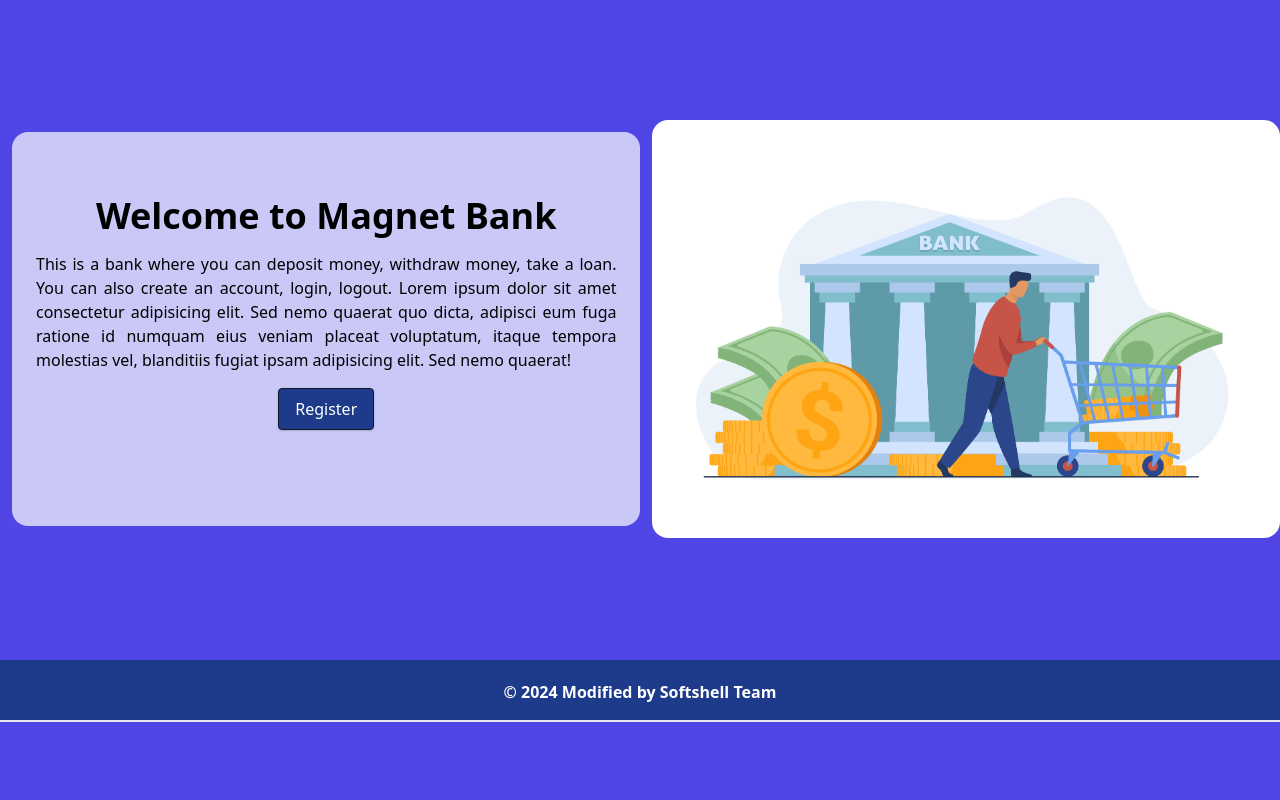
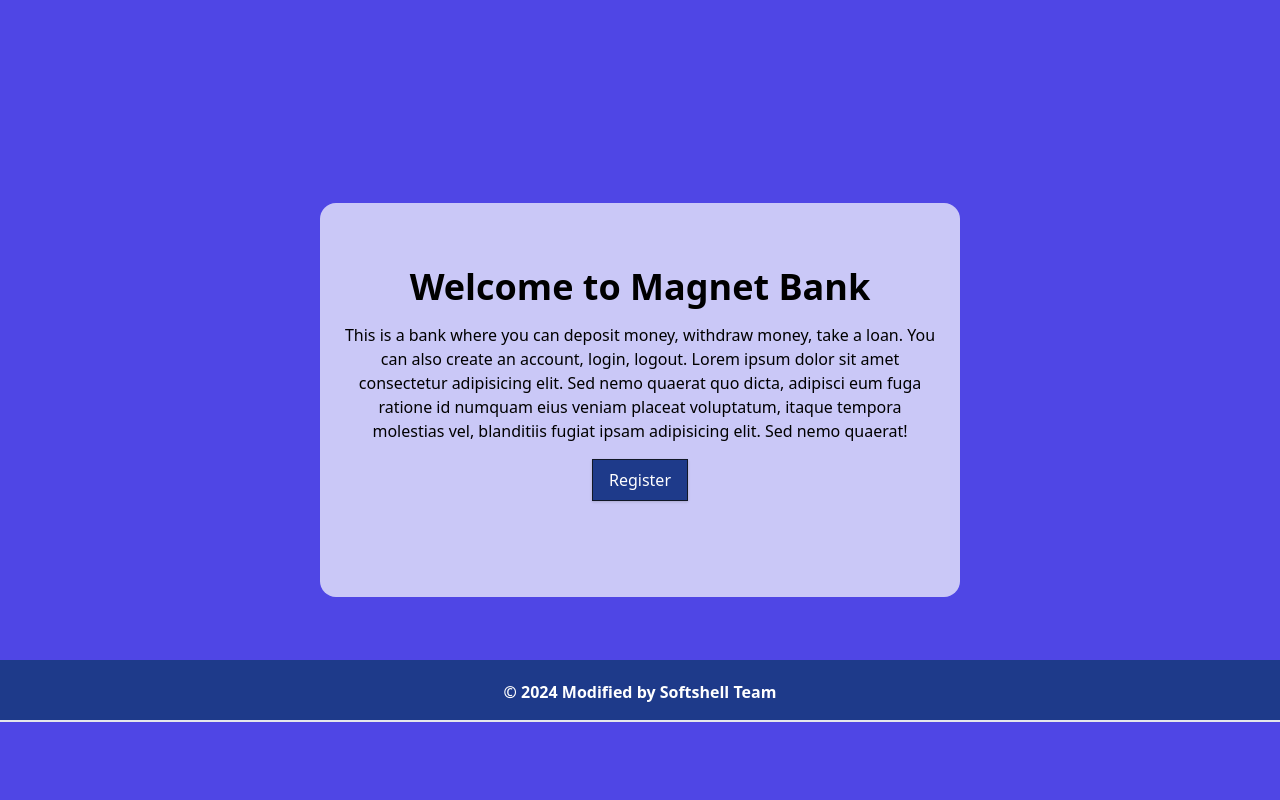
Before and after one commit to neamul-haq/Bank-Management, a Django app: page / in a window 1280 px wide. Shown: the part 78-878 px from the top of the page. Before the commit the page ends 800 px from the top, so only its background shows below. Run offline with Django 4.2, Linux system fonts and the light colour scheme; parts of the project's set-up code (start-up, migrations or seed data) failed here and were passed over.

Commit message:
home update

```diff
--- a/core/templates/index.html
+++ b/core/templates/index.html
@@ -4,19 +4,16 @@
 {% block head_title %}Banking System{% endblock %}
 
 {% block content %}
-<div class="container mx-auto flex flex-col md:flex-row items-center justify-center my-12 md:my-24">
+<div class="container mx-auto flex flex-col items-center justify-center h-screen">
 
-    <div class="flex flex-col w-full lg:w-1/2 justify-center items-start pt-12 pb-24 px-6 bg-white rounded-2xl bg-opacity-70 mx-3">
-        <h1 class="font-bold text-4xl my-4 text-center w-full">Welcome to Magnet Bank</h1>
-        <p class="leading-normal mb-4 text-justify">
+    <div class="flex flex-col w-full lg:w-1/2 justify-center items-center pt-12 pb-24 px-6 bg-white rounded-2xl bg-opacity-70 mx-3">
+        <h1 class="font-bold text-4xl my-4 text-center">Welcome to Magnet Bank</h1>
+        <p class="leading-normal mb-4 text-center">
             This is a bank where you can deposit money, withdraw money, take a loan. You can also create an account, login, logout. Lorem ipsum dolor sit amet consectetur adipisicing elit. Sed nemo quaerat quo dicta, adipisci eum fuga ratione id numquam eius veniam placeat voluptatum, itaque tempora molestias vel, blanditiis fugiat ipsam adipisicing elit. Sed nemo quaerat!
         </p>
         <div class="flex justify-center w-full">
-            <a href="{% url 'register' %}" class="bg-blue-900 text-white rounded hover:bg-white hover:text-blue-900 hover:border-blue-900 shadow hover:shadow-lg py-2 px-4 border border-gray-900">Register</a>
+            <a href="{% url 'register' %}" class="bg-blue-900 text-white rounded-none hover:bg-white hover:text-blue-900 hover:border-blue-900 shadow hover:shadow-lg py-2 px-4 border border-gray-900 hover:border-transparent">Register</a>
         </div>
-    </div>
-    <div class="w-full lg:w-1/2 lg:py-6 text-center mt-12 md:mt-0">
-        <img class="rounded-2xl mx-auto" src="{% static 'img/bank.jpg' %}" alt="Bank Image"/>
     </div>
 </div>
 {% endblock %}
```
